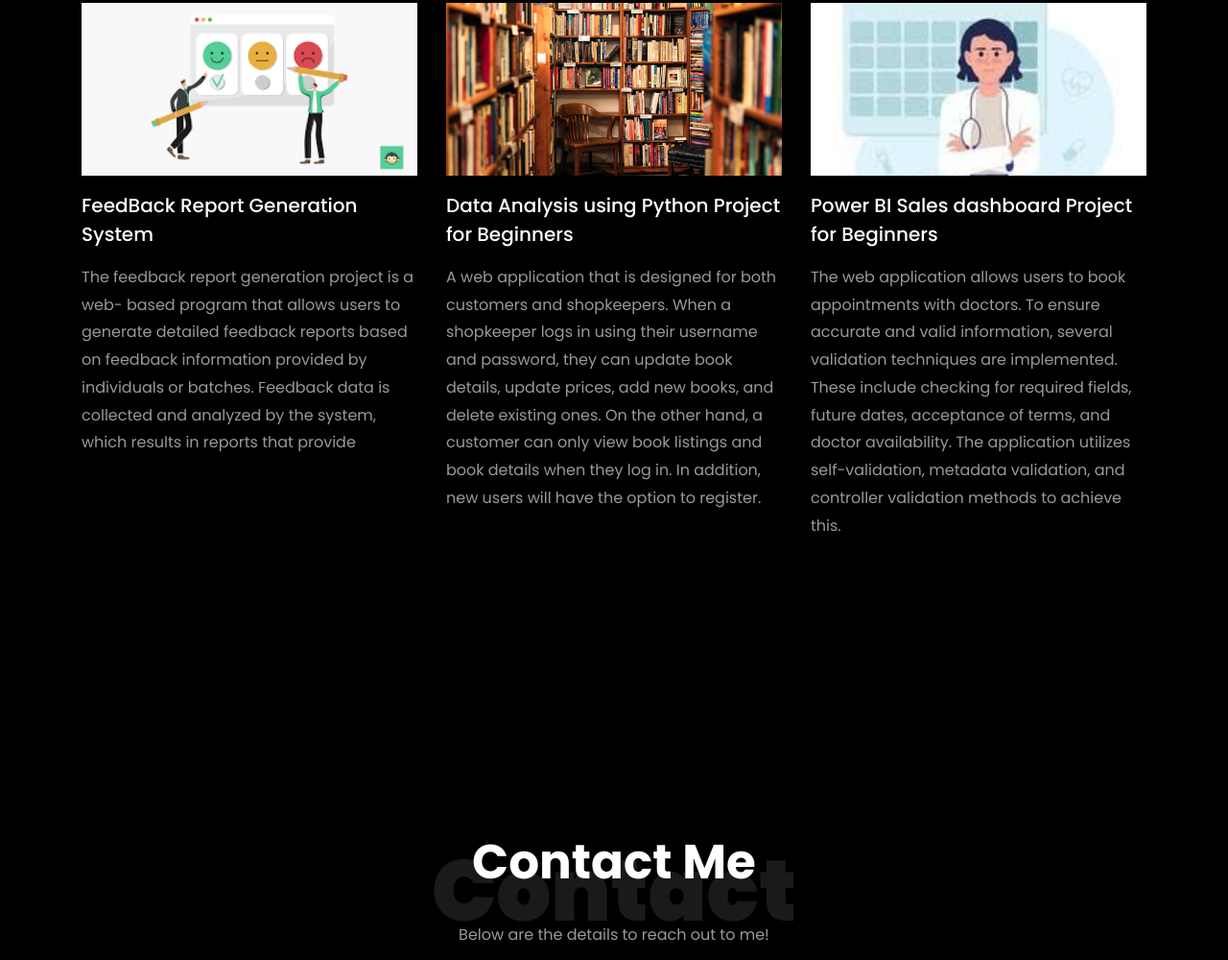
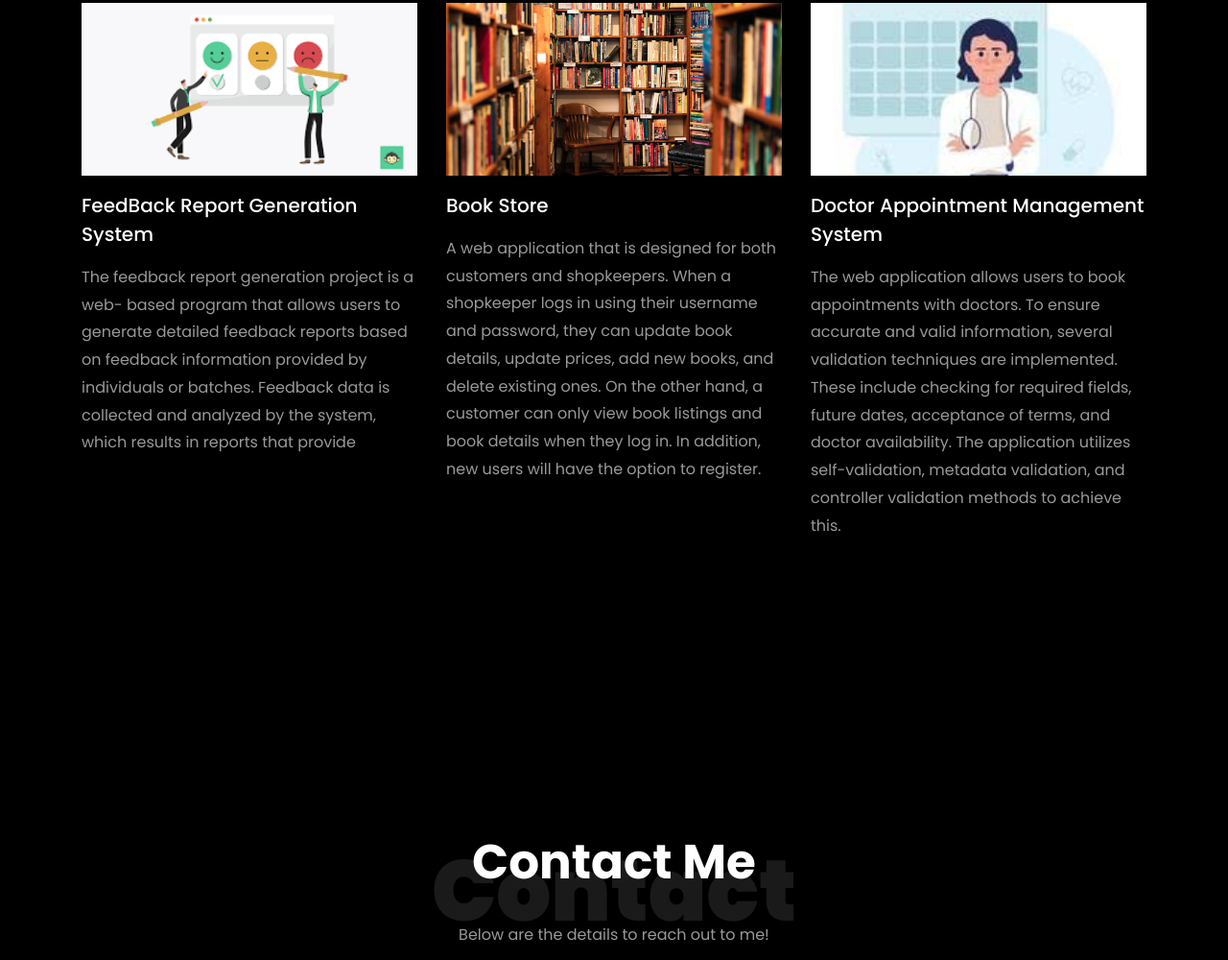
Before and after one commit to Chetana208/Chetana208.github.io, a plain HTML site: page index.html in a window 1280 px wide. Shown: the part 3182-4182 px from the top of the page at 96% size. Drawn offline with Linux system fonts and the light colour scheme; files whose address does not match are found by name.

Commit message:
Update index.html

```diff
--- a/index.html
+++ b/index.html
@@ -329,7 +329,7 @@
               </a>
               <div class="text mt-3 float-right d-block">
 
-                <h3 class="heading"><a href="https://github.com/Chetana208/Book_Store">Data Analysis using Python Project for Beginners</a></h3>
+                <h3 class="heading"><a href="https://github.com/Chetana208/Book_Store">Book Store</a></h3>
                 <p> A web application that is designed for both customers and shopkeepers. When a shopkeeper logs in using their username and password, they can update book details, update prices, add new books, and delete existing ones. On the other hand, a customer can only view book listings and book details when they log in. In addition, new users will have the option to
 					register. </p>
               </div>
@@ -341,7 +341,7 @@
               </a>
               <div class="text mt-3 float-right d-block">
 
-                <h3 class="heading"><a href="https://github.com/Chetana208/Doctor-Appointment-Management-System-">Power BI Sales dashboard Project for Beginners</a></h3>
+                <h3 class="heading"><a href="https://github.com/Chetana208/Doctor-Appointment-Management-System-"> Doctor Appointment Management System</a></h3>
                 <p>The web application allows users to book appointments with
 					doctors. To ensure accurate and valid information, several validation techniques are implemented. These include checking
 					for required fields, future dates, acceptance of terms, and doctor availability. The application utilizes self-validation, metadata
```
